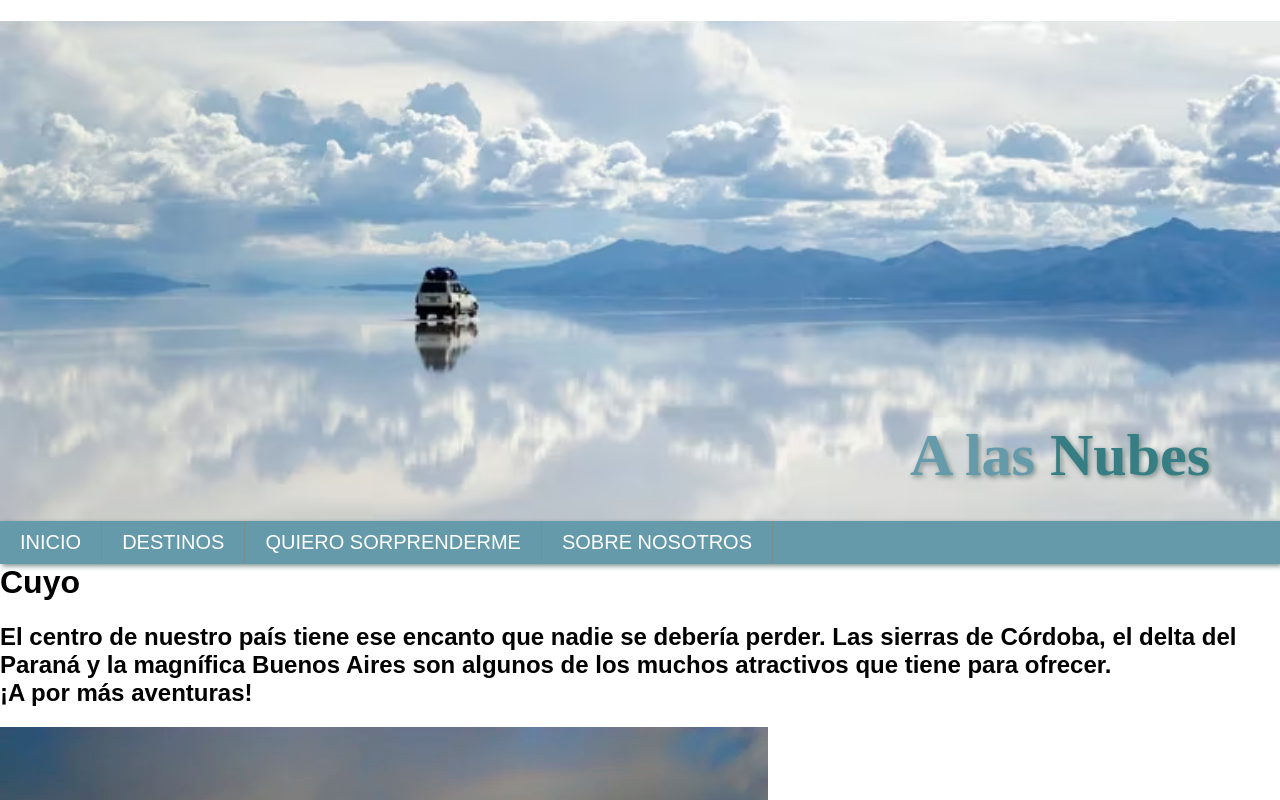
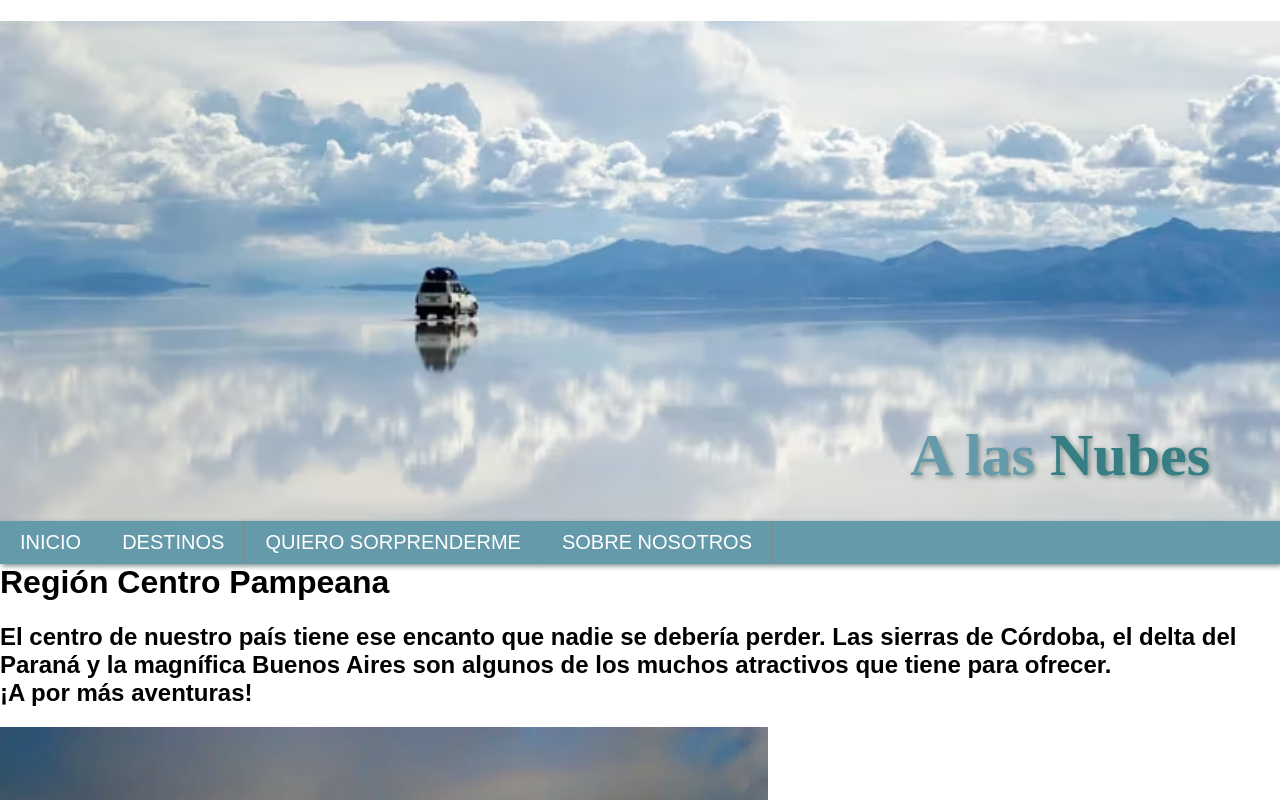
Before and after one commit to costillalucas/ALasNubes, a plain HTML site: page Centro-pampeana.html in a window 1280 px wide. Shown: the top 800 px of the page. Drawn offline with Linux system fonts and the light colour scheme.

```diff
--- a/Centro-pampeana.html
+++ b/Centro-pampeana.html
@@ -18,7 +18,7 @@
 
         <div class="seccion">
             <div>
-                <h1>Cuyo</h1>
+                <h1>Región Centro Pampeana</h1>
             </div>
             <h2>El centro de nuestro país tiene ese encanto que nadie se debería perder. Las sierras de Córdoba, el
                 delta
```
Also changed, not shown: Patagonia.html (+1 -1 lines).
